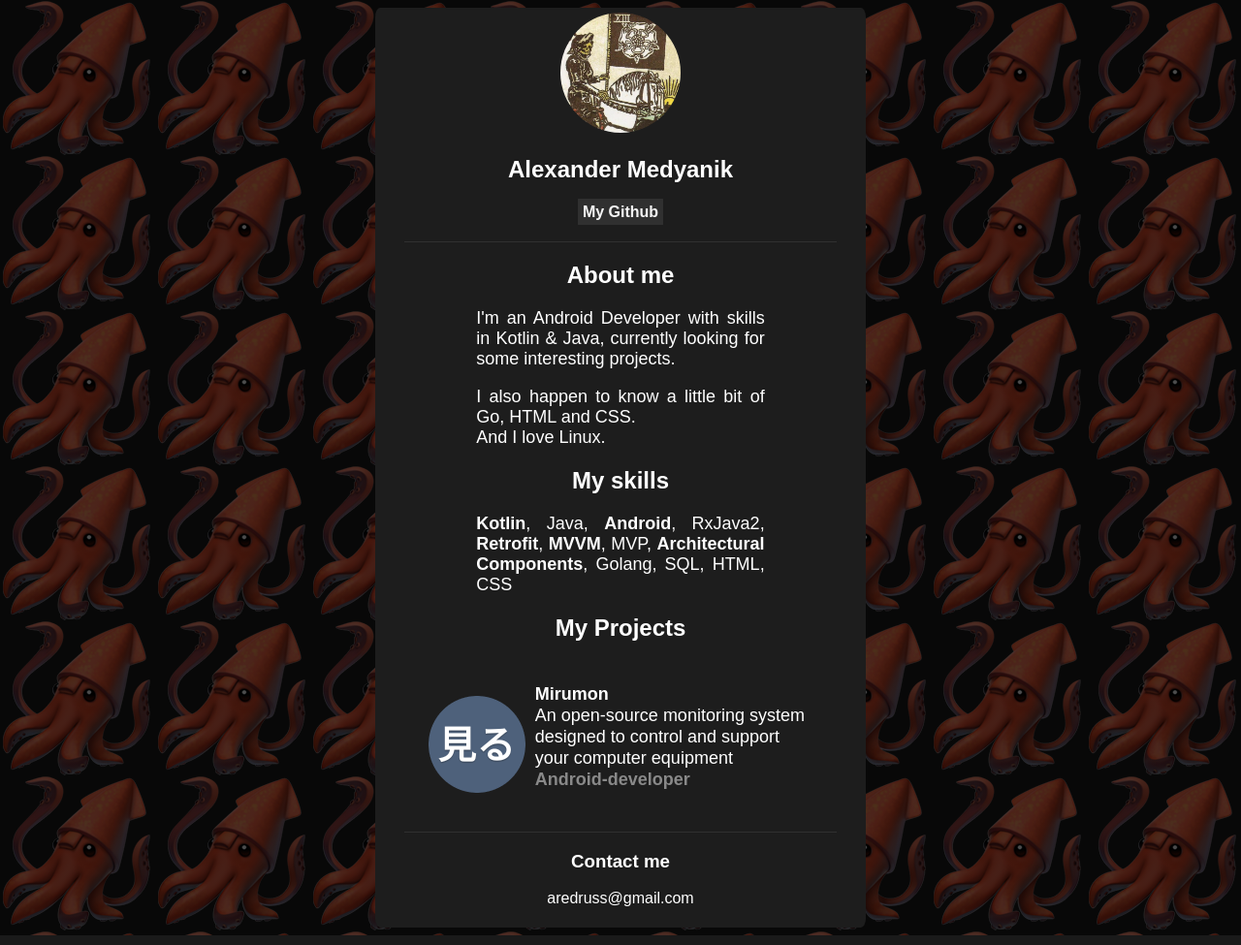
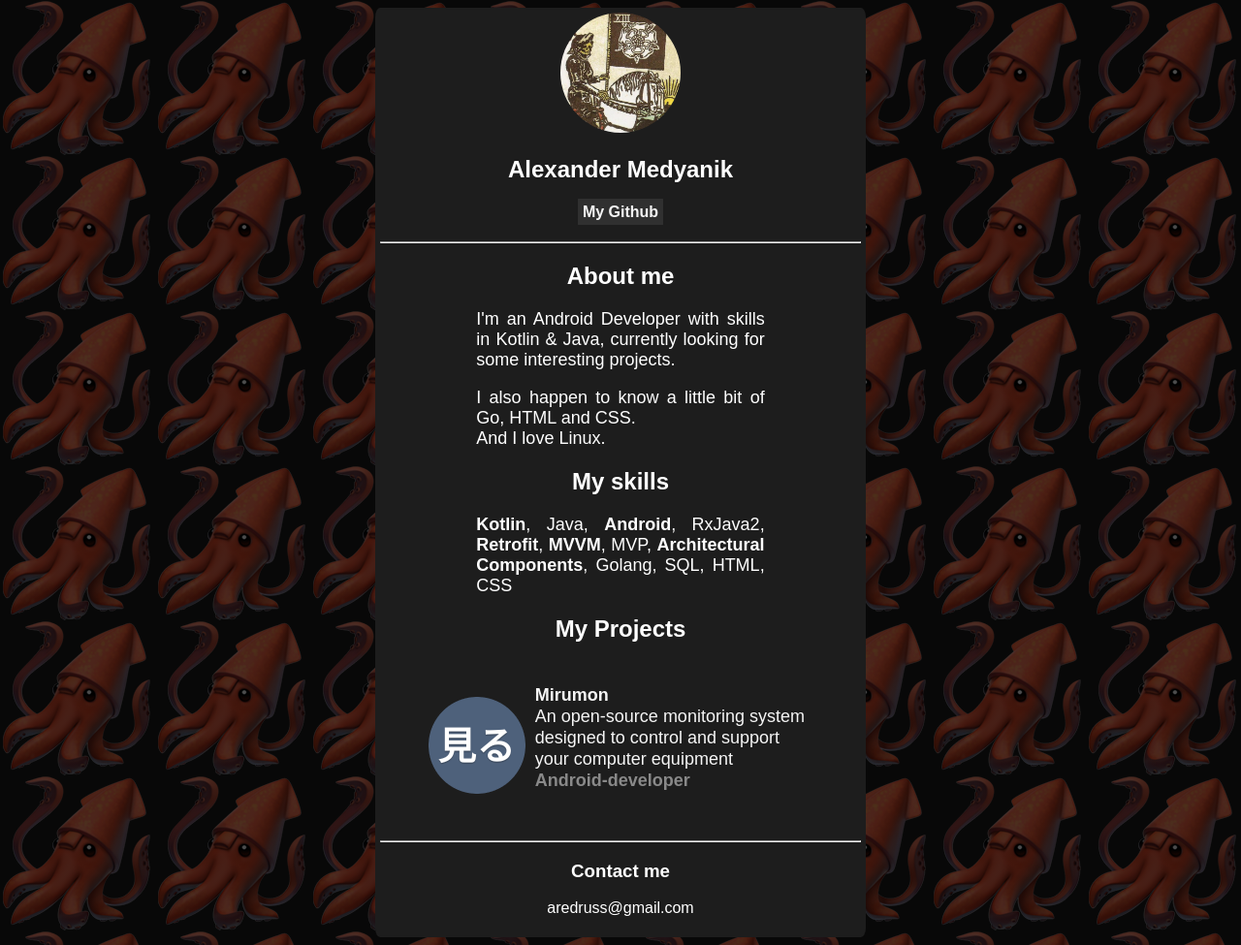
Before and after one commit to Aredruss/aredruss.github.io, a plain HTML site: page index.html in a window 1280 px wide. Shown: the whole page at 97% size. Drawn offline with Linux system fonts and the light colour scheme.

Commit message:
Functional links & new dividers

```diff
--- a/index.html
+++ b/index.html
@@ -12,8 +12,8 @@
     <div class="info-card">
         <img class="avatar" src="assets/avatar.jpg">
         <h2>Alexander Medyanik</h2>
-        <h4><a href="https://github.com/Aredruss">My Github</a></h4>
-        <div class="divider"></div>
+        <h4><a class="button-link" href="https://github.com/Aredruss" target="_blank">My Github</a></h4>
+        <hr>
         <h2>About me</h2>
         <div class="about">
             <p> I'm an Android Developer with skills in Kotlin & Java,
@@ -21,7 +21,6 @@
             <p> I also happen to know a little bit of Go, HTML and CSS. <br>
                 And I love Linux.</p>
         </div>
-
         <h2>My skills</h2>
         <div class="skills">
             <p><strong>Kotlin</strong>, Java, <strong>Android</strong>, RxJava2, <strong>Retrofit</strong>,
@@ -31,17 +30,28 @@
 
         <h2>My Projects</h2>
         <div class="projects">
-            <div><img class=project-icon" src="assets/Mirumon.png"></div>
+
+            <div>
+                <a href="https://github.com/mirumon" target="_blank">
+                    <img class=project-icon" src="assets/Mirumon.png">
+                </a>
+            </div>
             <div class="mirumon">
-                <p>
-                    <strong>Mirumon</strong><br>
-                    An open-source monitoring system
-                    designed to control and support your computer equipment <br>
-                    <strong style="color: #898989">Android-developer</strong>
-                </p>
+                <a href="https://github.com/mirumon" target="_blank">
+                    <p>
+                        <strong>
+                            Mirumon
+                        </strong>
+                        <br>
+                        An open-source monitoring system
+                        designed to control and support your computer equipment <br>
+                        <strong style="color: #898989">Android-developer</strong>
+
+                    </p>
+                </a>
             </div>
         </div>
-        <div class="divider"></div>
+        <hr>
         <div class="contacts">
             <h3>Contact me</h3>
             <p>aredruss@gmail.com</p>
--- a/styles/style.css
+++ b/styles/style.css
@@ -9,6 +9,12 @@ main {
 }
 
 a {
+    text-decoration: none;
+    color: whitesmoke;
+
+}
+
+.button-link {
     color: whitesmoke;
     background: #303030;
     padding: 1%;
```
